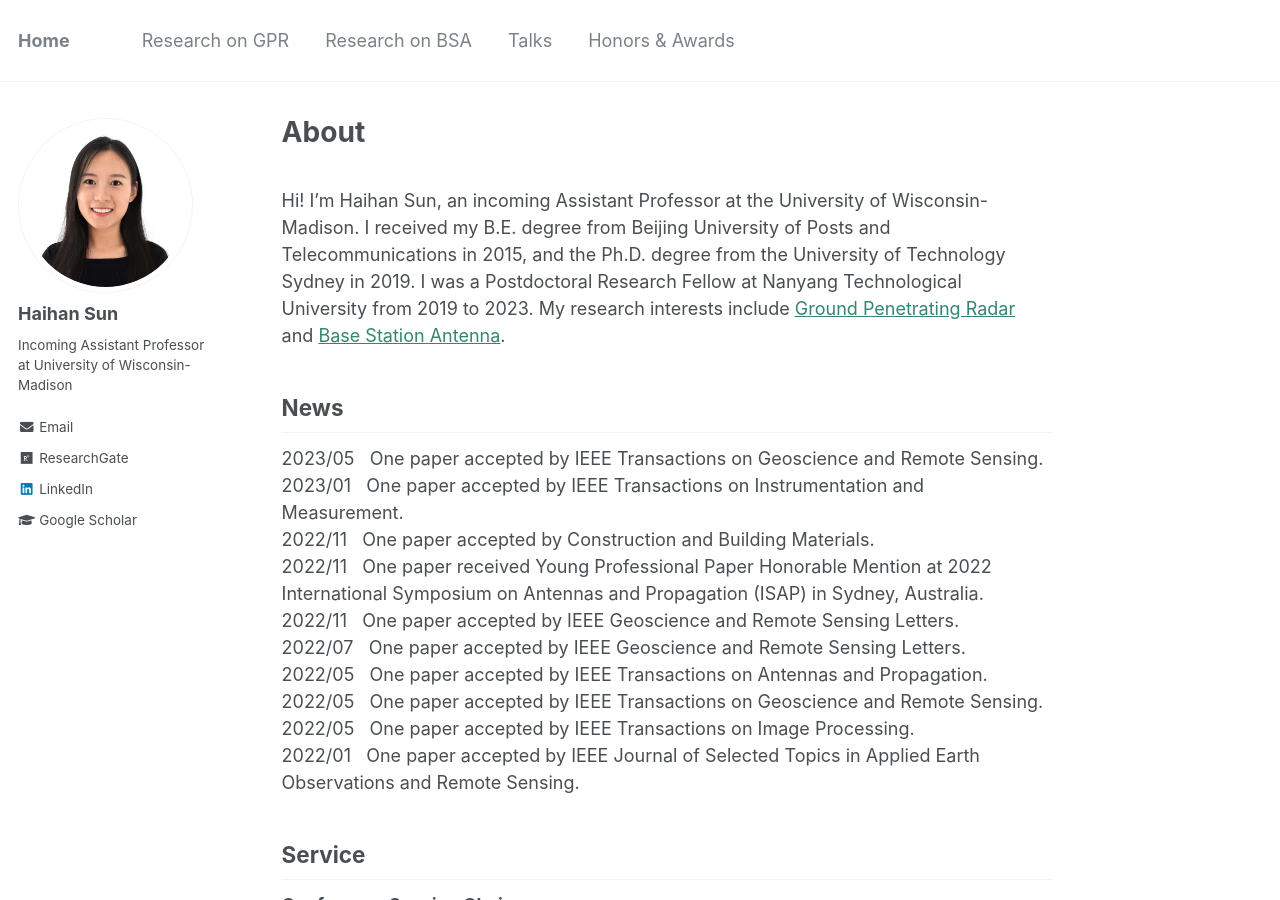
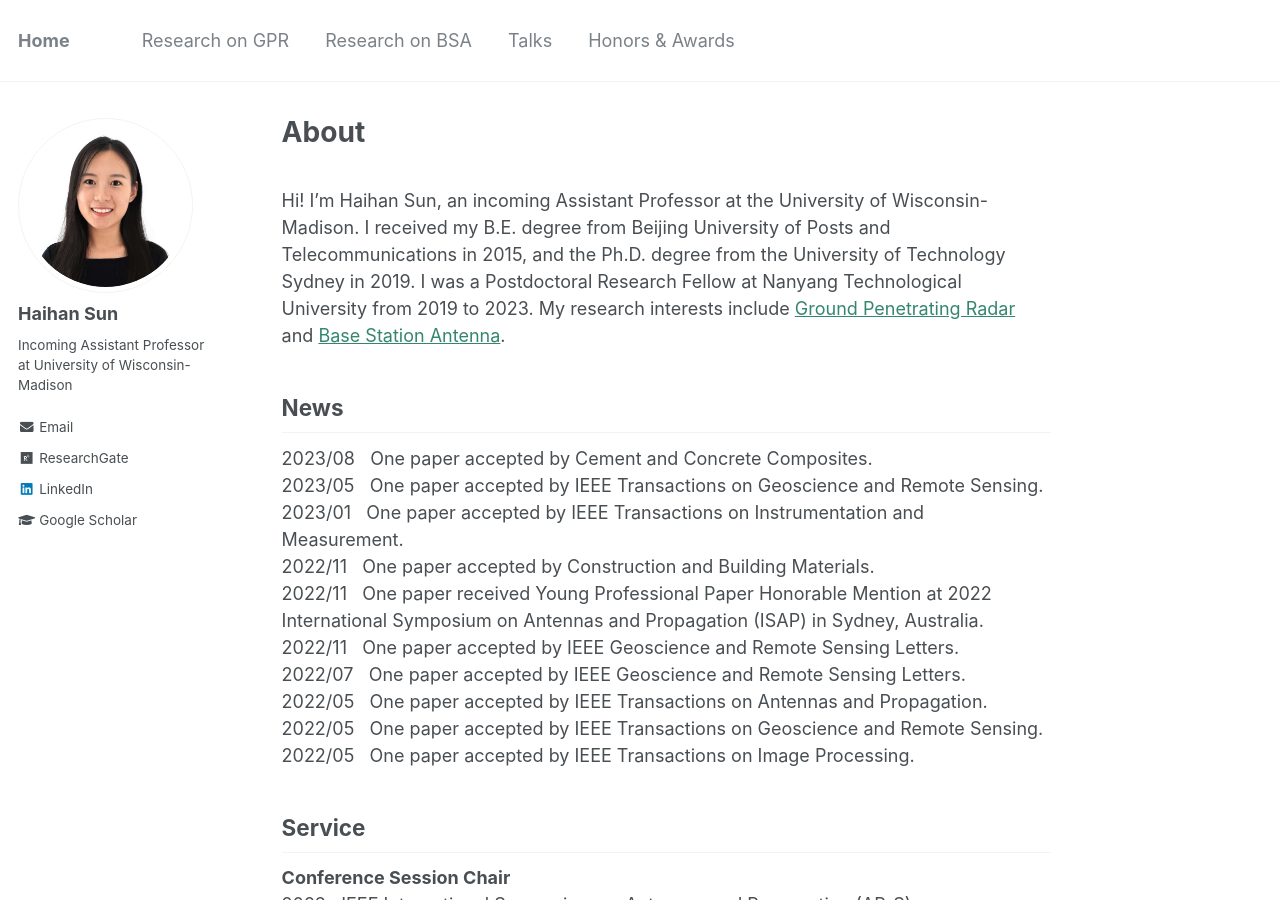
Before and after one commit to Haihan-Sun/Haihan-Sun.github.io, a Jekyll site: the page built from _pages/about.md, in a window 1280 px wide and 900 px high. Built offline with Jekyll 4.4.1, drawn with Linux system fonts in a browser that asks for light colours.

Commit message:
Update about.md

```diff
--- a/_pages/about.md
+++ b/_pages/about.md
@@ -13,6 +13,7 @@ Hi! I'm Haihan Sun, an incoming Assistant Professor at the University of Wiscons
 
 News
 ------
+2023/08  &nbsp;&nbsp;One paper accepted by Cement and Concrete Composites. <br>
 2023/05  &nbsp;&nbsp;One paper accepted by IEEE Transactions on Geoscience and Remote Sensing. <br>
 2023/01  &nbsp;&nbsp;One paper accepted by IEEE Transactions on Instrumentation and Measurement. <br>
 2022/11  &nbsp;&nbsp;One paper accepted by Construction and Building Materials. <br>
@@ -22,7 +23,6 @@ News
 2022/05  &nbsp;&nbsp;One paper accepted by IEEE Transactions on Antennas and Propagation.  <br>
 2022/05  &nbsp;&nbsp;One paper accepted by IEEE Transactions on Geoscience and Remote Sensing.  <br>
 2022/05  &nbsp;&nbsp;One paper accepted by IEEE Transactions on Image Processing.  <br>
-2022/01  &nbsp;&nbsp;One paper accepted by IEEE Journal of Selected Topics in Applied Earth Observations and Remote Sensing.
 
 Service
 ------
```
